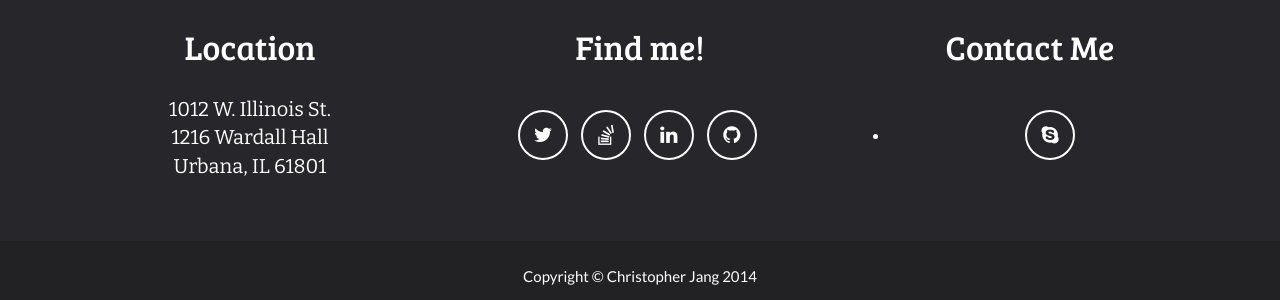
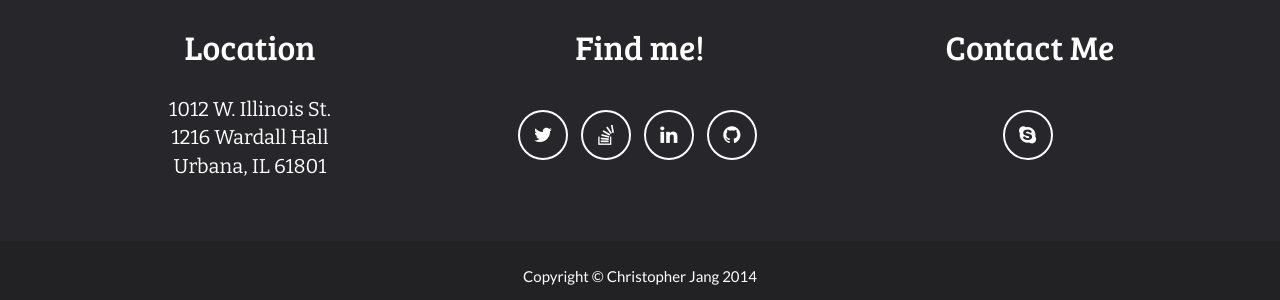
Before and after one commit to cjang5/cjang5.github.io, a Jekyll site: the page built from index.html, in a window 1280 px wide and 900 px high, scrolled down 2214 px. Shown: the part 588-888 px from the top of the window. Built offline with Jekyll 4.4.1, drawn with Linux system fonts in a browser that asks for light colours.

Commit message:
Removing bullet

```diff
--- a/_includes/footer.html
+++ b/_includes/footer.html
@@ -24,7 +24,7 @@
                     </div>
                     <div class="footer-col col-md-4">
                         <h3>Contact Me</h3>
-                        <ul>
+                        <ul class="list-inline">
 			    <li>
 				<a href="#" class="btn-social btn-outline">
 				    <i class="fa fa-skype fa-fw"></i>
```
